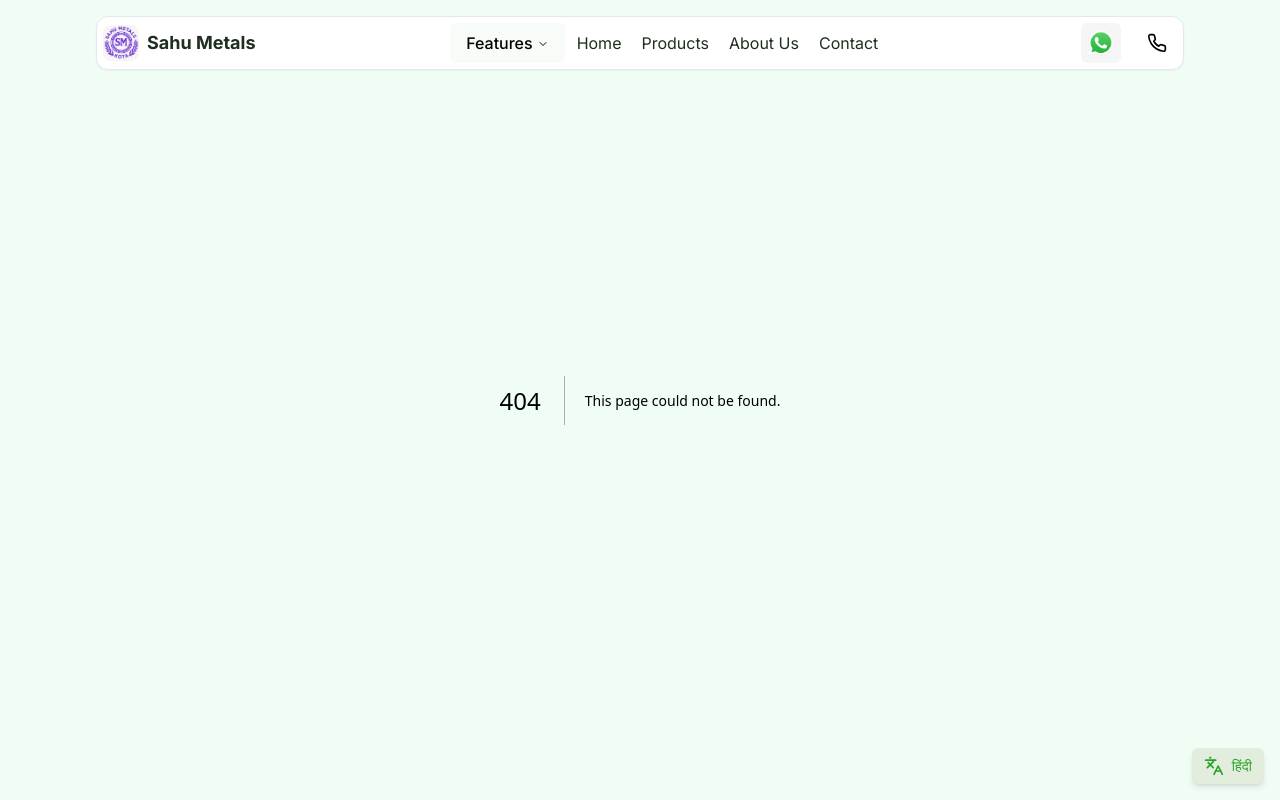
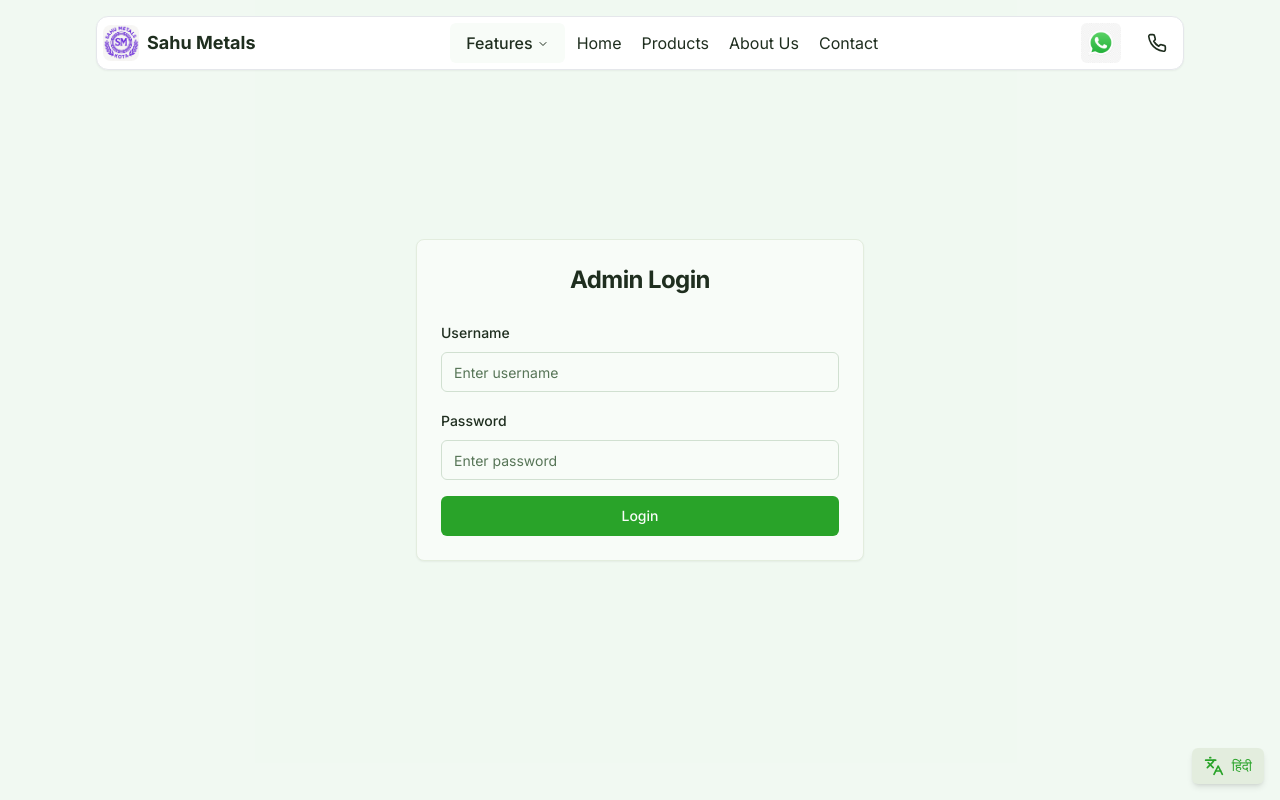
Before and after one commit to 12arp/edu-web-main_new-main, a Next.js app: page /admin/login in a window 1280 px wide. Before the commit this address had no page. Built offline with nearby package versions, Linux system fonts and the light colour scheme.

Commit message:
admin auth added

```diff
--- /dev/null
+++ b/app/admin/login/page.tsx
@@ -0,0 +1,85 @@
+"use client";
+
+import { useState } from "react";
+import { useRouter } from "next/navigation";
+import { Button } from "@/components/ui/button";
+import { Input } from "@/components/ui/input";
+import { Card, CardContent, CardHeader, CardTitle } from "@/components/ui/card";
+import { Label } from "@/components/ui/label";
+import { AlertCircle } from "lucide-react";
+import { Alert, AlertDescription } from "@/components/ui/alert";
+import Cookies from 'js-cookie';
+
+export default function AdminLogin() {
+  const router = useRouter();
+  const [username, setUsername] = useState("");
+  const [password, setPassword] = useState("");
+  const [error, setError] = useState("");
+  const [loading, setLoading] = useState(false);
+
+  const handleLogin = async (e: React.FormEvent) => {
+    e.preventDefault();
+    setError("");
+    setLoading(true);
+
+    // Check credentials
+    if (username === "admin" && password === "codientLabs1090") {
+      // Set authentication cookie
+      Cookies.set('adminAuth', 'true', { expires: 1 }); // Expires in 1 day
+      // Redirect to admin dashboard
+      router.push("/admin");
+    } else {
+      setError("Invalid credentials");
+    }
+    setLoading(false);
+  };
+
+  return (
+    <div className="min-h-screen flex items-center justify-center bg-muted/50 px-4">
+      <Card className="w-full max-w-md">
+        <CardHeader className="space-y-1">
+          <CardTitle className="text-2xl font-bold text-center">Admin Login</CardTitle>
+        </CardHeader>
+        <CardContent>
+          <form onSubmit={handleLogin} className="space-y-4">
+            {error && (
+              <Alert variant="destructive">
+                <AlertCircle className="h-4 w-4" />
+                <AlertDescription>{error}</AlertDescription>
+              </Alert>
+            )}
+            <div className="space-y-2">
+              <Label htmlFor="username">Username</Label>
+              <Input
+                id="username"
+                type="text"
+                placeholder="Enter username"
+                value={username}
+                onChange={(e) => setUsername(e.target.value)}
+                required
+              />
+            </div>
+            <div className="space-y-2">
+              <Label htmlFor="password">Password</Label>
+              <Input
+                id="password"
+                type="password"
+                placeholder="Enter password"
+                value={password}
+                onChange={(e) => setPassword(e.target.value)}
+                required
+              />
+            </div>
+            <Button
+              type="submit"
+              className="w-full"
+              disabled={loading}
+            >
+              {loading ? "Logging in..." : "Login"}
+            </Button>
+          </form>
+        </CardContent>
+      </Card>
+    </div>
+  );
+}
--- a/app/products/[id]/page.tsx
+++ b/app/products/[id]/page.tsx
@@ -108,7 +108,7 @@ export default function ProductPage({ params }: { params: { id: string } }) {
 
   return (
     <>
-      <div className="container py-12">
+      <div className="container py-12 mt-20">
         <div className="flex flex-col md:flex-row gap-8">
           <div className="flex-1">
             <div className="bg-background rounded shadow p-4 flex flex-col items-center">
--- a/components/layout/navbar.tsx
+++ b/components/layout/navbar.tsx
@@ -1,5 +1,5 @@
 "use client";
-import { ChevronsDown, Menu, Phone, Languages, Github } from "lucide-react";
+import { ChevronsDown, Menu, Phone, Languages, Github, LogOut } from "lucide-react";
 import React, { useEffect, useState } from "react";
 import {
   Sheet,
@@ -21,6 +21,7 @@ import {
 import { Button } from "../ui/button";
 import Link from "next/link";
 import Image from "next/image";
+import Cookies from 'js-cookie';
 
 interface RouteProps {
   href: string;
@@ -82,6 +83,7 @@ declare global {
 export const Navbar = () => {
   const [isOpen, setIsOpen] = useState(false);
   const [currentLang, setCurrentLang] = useState('en');
+  const [isLoggedIn, setIsLoggedIn] = useState(false);
   const handleClose = React.useCallback(() => setIsOpen(false), []);
 
   useEffect(() => {
@@ -92,7 +94,17 @@ export const Navbar = () => {
       const lang = googtransCookie.includes('/hi') ? 'hi' : 'en';
       setCurrentLang(lang);
     }
+
+    // Check for admin authentication
+    const adminAuth = Cookies.get('adminAuth');
+    setIsLoggedIn(adminAuth === 'true');
   }, []);
+
+  const handleLogout = () => {
+    Cookies.remove('adminAuth');
+    setIsLoggedIn(false);
+    window.location.href = '/';
+  };
 
   const toggleLanguage = () => {
     const newLang = currentLang === 'en' ? 'hi' : 'en';
@@ -159,6 +171,20 @@ export const Navbar = () => {
                     </Button>
                   ))}
                 </div>
+
+                {isLoggedIn && (
+                  <Button
+                    variant="ghost"
+                    onClick={() => {
+                      handleLogout();
+                      handleClose();
+                    }}
+                    className="justify-start text-base text-destructive hover:text-destructive/90 hover:bg-destructive/10 mt-2"
+                  >
+                    <LogOut className="h-4 w-4 mr-2" />
+                    Logout
+                  </Button>
+                )}
               </div>
 
               {/* Mobile WhatsApp and Call Buttons - Fixed at bottom */}
@@ -254,6 +280,17 @@ export const Navbar = () => {
 
         {/* Right Side Actions */}
         <div className="hidden lg:flex items-center space-x-4">
+          {isLoggedIn && (
+            <Button
+              variant="ghost"
+              size="sm"
+              onClick={handleLogout}
+              className="text-destructive hover:text-destructive/90 hover:bg-destructive/10"
+            >
+              <LogOut className="h-4 w-4 mr-2" />
+              Logout
+            </Button>
+          )}
           <Link
             href="https://wa.me/919876542211?text=I%20have%20enquiry"
             target="_blank"
--- a/components/layout/sections/footer.tsx
+++ b/components/layout/sections/footer.tsx
@@ -28,8 +28,7 @@ export const FooterSection = () => {
               </div>
               <div className="flex items-center gap-2 justify-center md:justify-start">
                 <Mail className="w-4 h-4 text-primary" />
-                <span className="text-sm">sahumetalskota@gmail.com
-                </span>
+                <span className="text-sm">sahumetalskota@gmail.com </span>
               </div>
             </div>
           </div>
--- /dev/null
+++ b/components/ui/alert.tsx
@@ -0,0 +1,58 @@
+import * as React from "react"
+import { cva, type VariantProps } from "class-variance-authority"
+import { cn } from "@/lib/utils"
+
+const alertVariants = cva(
+  "relative w-full rounded-lg border p-4 [&>svg~*]:pl-7 [&>svg+div]:translate-y-[-3px] [&>svg]:absolute [&>svg]:left-4 [&>svg]:top-4 [&>svg]:text-foreground",
+  {
+    variants: {
+      variant: {
+        default: "bg-background text-foreground",
+        destructive:
+          "border-destructive/50 text-destructive dark:border-destructive [&>svg]:text-destructive",
+      },
+    },
+    defaultVariants: {
+      variant: "default",
+    },
+  }
+)
+
+const Alert = React.forwardRef<
+  HTMLDivElement,
+  React.HTMLAttributes<HTMLDivElement> & VariantProps<typeof alertVariants>
+>(({ className, variant, ...props }, ref) => (
+  <div
+    ref={ref}
+    role="alert"
+    className={cn(alertVariants({ variant }), className)}
+    {...props}
+  />
+))
+Alert.displayName = "Alert"
+
+const AlertTitle = React.forwardRef<
+  HTMLParagraphElement,
+  React.HTMLAttributes<HTMLHeadingElement>
+>(({ className, ...props }, ref) => (
+  <h5
+    ref={ref}
+    className={cn("mb-1 font-medium leading-none tracking-tight", className)}
+    {...props}
+  />
+))
+AlertTitle.displayName = "AlertTitle"
+
+const AlertDescription = React.forwardRef<
+  HTMLParagraphElement,
+  React.HTMLAttributes<HTMLParagraphElement>
+>(({ className, ...props }, ref) => (
+  <div
+    ref={ref}
+    className={cn("text-sm [&_p]:leading-relaxed", className)}
+    {...props}
+  />
+))
+AlertDescription.displayName = "AlertDescription"
+
+export { Alert, AlertTitle, AlertDescription }
--- a/package.json
+++ b/package.json
@@ -21,9 +21,11 @@
     "@radix-ui/react-select": "^2.1.1",
     "@radix-ui/react-separator": "^1.0.3",
     "@radix-ui/react-slot": "^1.1.0",
+    "@types/js-cookie": "^3.0.6",
     "class-variance-authority": "^0.7.0",
     "clsx": "^2.1.1",
     "embla-carousel-react": "^8.1.3",
+    "js-cookie": "^3.0.5",
     "lucide-react": "^0.383.0",
     "next": "14.2.3",
     "next-themes": "^0.3.0",
```
Also changed, not shown: middleware.ts (added, +26 -0 lines), 1 other file (tests, documents, lock files or other folders).
